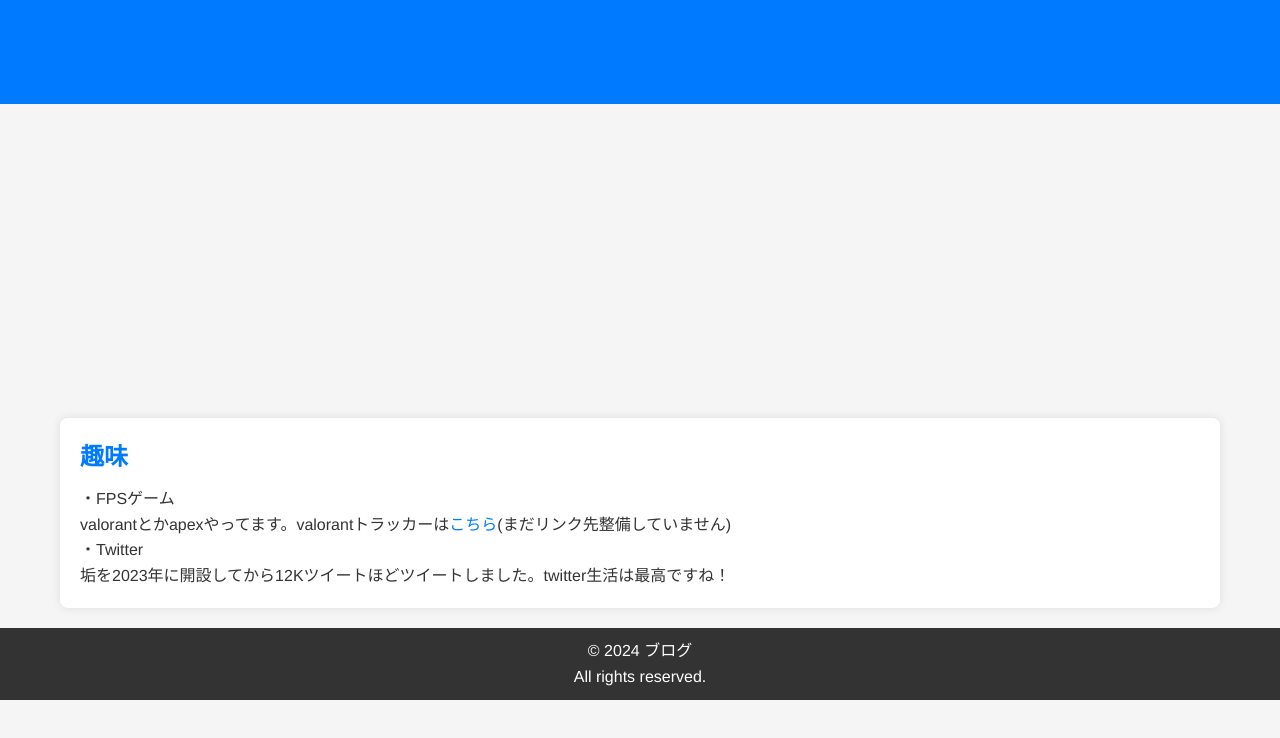
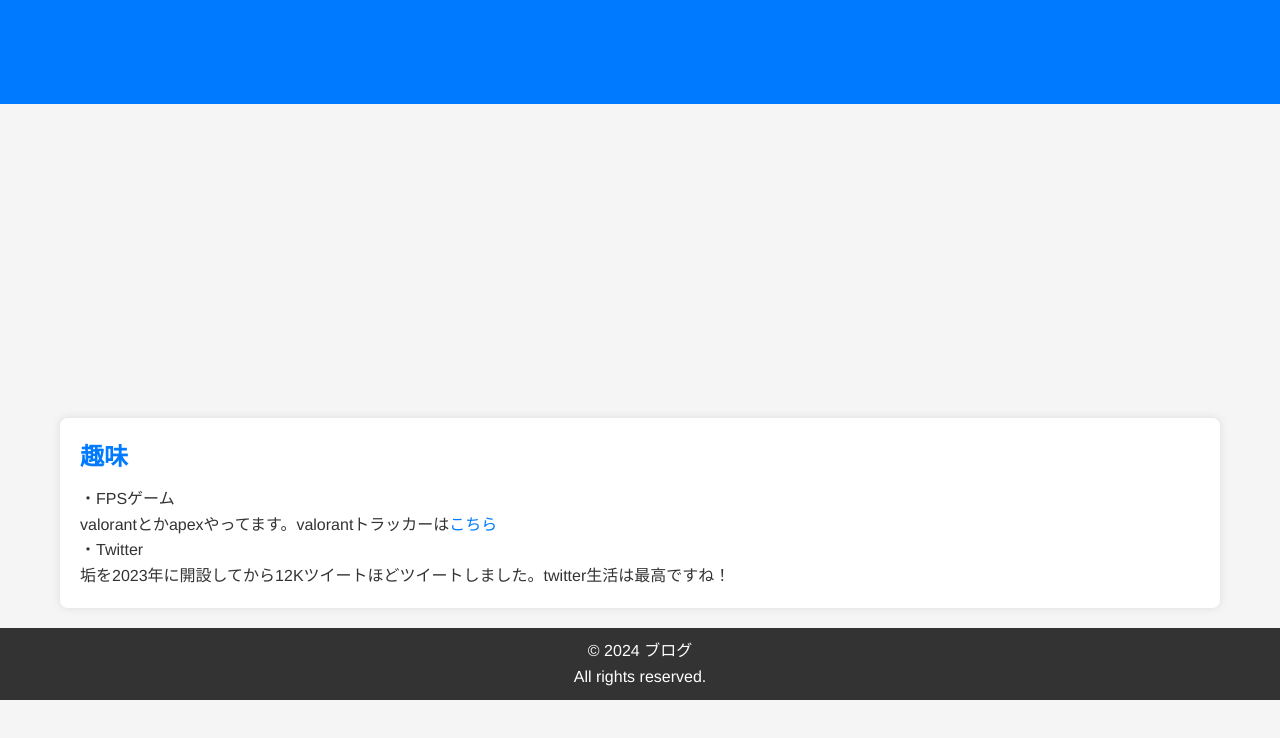
Before and after one commit to AGE-00/mypage, a plain HTML site: page index.html in a window 1280 px wide. Drawn offline with nearby package versions, Linux system fonts and the light colour scheme.

Commit message:
Update index.html

```diff
--- a/index.html
+++ b/index.html
@@ -26,7 +26,7 @@
         <section id ="hobby">
             <h2>趣味</h2>
             <p>・FPSゲーム</p>
-            <p>valorantとかapexやってます。valorantトラッカーは<a href="https://twitter.com/ysfh_newb" target="_blank">こちら</a>(まだリンク先整備していません)</p>
+            <p>valorantとかapexやってます。valorantトラッカーは<a href="https://tracker.gg/valorant/profile/riot/age%23ggwp/overview" target="_blank">こちら</a></p>
             <p>・Twitter</p>
             <p>垢を2023年に開設してから12Kツイートほどツイートしました。twitter生活は最高ですね！</p>
         </section>
```
